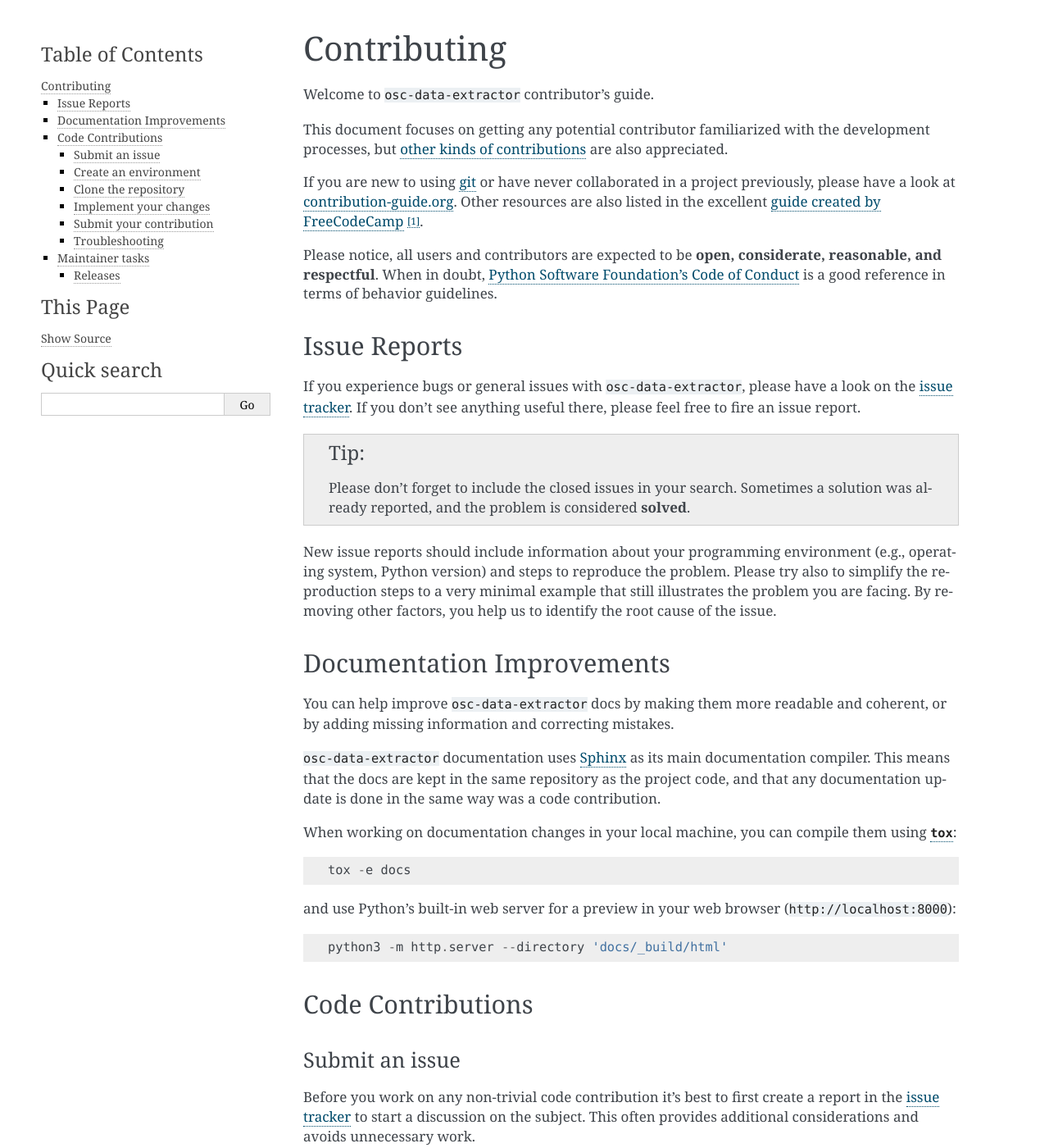
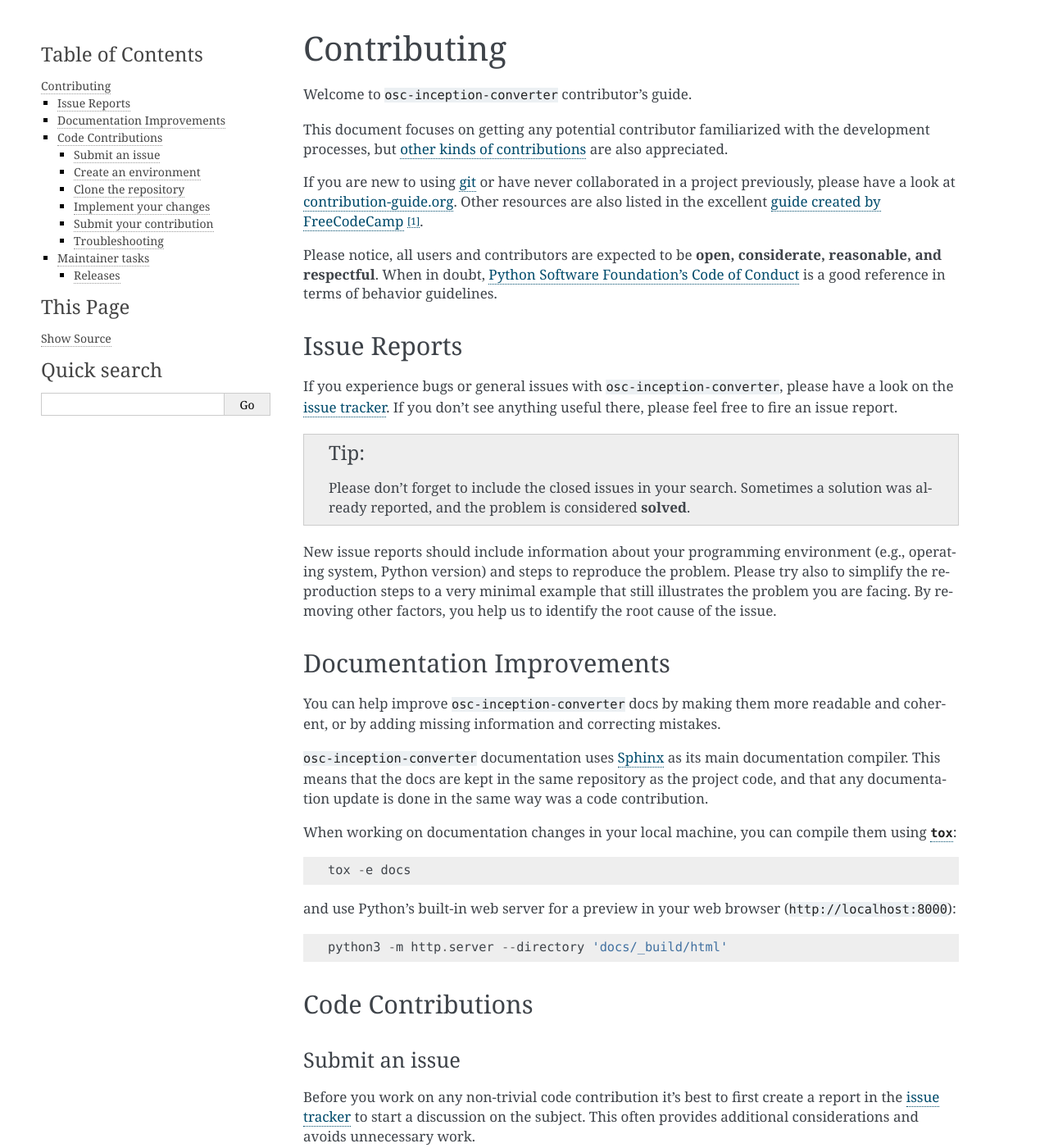
Before and after one commit to os-climate/osc-inception-converter, a Sphinx documentation site: the page built from docs/contributing.rst, in a window 1280 px wide and 1400 px high. Shown: the whole window at 82% size. Built offline with Sphinx 7.4.7, drawn with Linux system fonts in a browser that asks for light colours; pages that are not in the unit, such as notebooks, are missing from menus; the version number is read from the project's files by our own code; some of the changed text lies outside the part shown.

Commit message:
Chore: Repo updates
Signed-off-by: Matthew Watkins <mwatkins@linuxfoundation.org>

```diff
--- a/CONTRIBUTING.rst
+++ b/CONTRIBUTING.rst
@@ -27,7 +27,7 @@
 Contributing
 ============
 
-Welcome to ``osc-data-extractor`` contributor's guide.
+Welcome to ``osc-inception-converter`` contributor's guide.
 
 This document focuses on getting any potential contributor familiarized
 with the development processes, but `other kinds of contributions`_ are also
@@ -46,7 +46,7 @@
 Issue Reports
 =============
 
-If you experience bugs or general issues with ``osc-data-extractor``, please have a look
+If you experience bugs or general issues with ``osc-inception-converter``, please have a look
 on the `issue tracker`_. If you don't see anything useful there, please feel
 free to fire an issue report.
 
@@ -65,10 +65,10 @@
 Documentation Improvements
 ==========================
 
-You can help improve ``osc-data-extractor`` docs by making them more readable and coherent, or
+You can help improve ``osc-inception-converter`` docs by making them more readable and coherent, or
 by adding missing information and correcting mistakes.
 
-``osc-data-extractor`` documentation uses Sphinx_ as its main documentation compiler.
+``osc-inception-converter`` documentation uses Sphinx_ as its main documentation compiler.
 This means that the docs are kept in the same repository as the project code, and
 that any documentation update is done in the same way was a code contribution.
 
@@ -80,7 +80,7 @@
 
    .. tip::
       Please notice that the `GitHub web interface`_ provides a quick way of
-      propose changes in ``osc-data-extractor``'s files. While this mechanism can
+      propose changes in ``osc-inception-converter``'s files. While this mechanism can
       be tricky for normal code contributions, it works perfectly fine for
       contributing to the docs, and can be quite handy.
 
@@ -131,8 +131,8 @@
 
 or Miniconda_::
 
-    conda create -n osc-data-extractor python=3 six virtualenv pytest pytest-cov
-    conda activate osc-data-extractor
+    conda create -n osc-inception-converter python=3 six virtualenv pytest pytest-cov
+    conda activate osc-inception-converter
 
 Clone the repository
 --------------------
@@ -142,8 +142,8 @@
    page. This creates a copy of the code under your account on |the repository service|.
 #. Clone this copy to your local disk::
 
-    git clone git@github.com:YourLogin/osc-data-extractor.git
-    cd osc-data-extractor
+    git clone git@github.com:YourLogin/osc-inception-converter.git
+    cd osc-inception-converter
 
 #. You should run::
 
@@ -158,7 +158,7 @@
     pip install pre-commit
     pre-commit install
 
-   ``osc-data-extractor`` comes with a lot of hooks configured to automatically help the
+   ``osc-inception-converter`` comes with a lot of hooks configured to automatically help the
    developer to check the code being written.
 
 Implement your changes
@@ -285,7 +285,7 @@
 
 If you are part of the group of maintainers and have correct user permissions
 on PyPI_, the following steps can be used to release a new version for
-``osc-data-extractor``:
+``osc-inception-converter``:
 
 #. Make sure all unit tests are successful.
 #. Tag the current commit on the main branch with a release tag, e.g., ``v1.2.3``.
@@ -314,8 +314,8 @@
 .. |the repository service| replace:: GitHub
 .. |contribute button| replace:: "Create pull request"
 
-.. _repository: https://github.com/<USERNAME>/osc-data-extractor
-.. _issue tracker: https://github.com/<USERNAME>/osc-data-extractor/issues
+.. _repository: https://github.com/<USERNAME>/osc-inception-converter
+.. _issue tracker: https://github.com/<USERNAME>/osc-inception-converter/issues
 .. <-- end -->
 
 
--- a/docs/conf.py
+++ b/docs/conf.py
@@ -34,7 +34,7 @@
     from sphinx import apidoc
 
 output_dir = os.path.join(__location__, "api")
-module_dir = os.path.join(__location__, "../src/osc_data_extractor")
+module_dir = os.path.join(__location__, "../src/osc_inception_converter")
 try:
     shutil.rmtree(output_dir)
 except FileNotFoundError:
@@ -87,7 +87,7 @@
 master_doc = "index"
 
 # General information about the project.
-project = "osc-data-extractor"
+project = "osc-inception-converter"
 copyright = "2023, Matthew Watkins"
 
 # The version info for the project you're documenting, acts as replacement for
@@ -99,7 +99,7 @@
 # If you don’t need the separation provided between version and release,
 # just set them both to the same value.
 try:
-    from osc_data_extractor import __version__ as version
+    from osc_inception_converter import __version__ as version
 except ImportError:
     version = ""
 
@@ -229,7 +229,7 @@
 # html_file_suffix = None
 
 # Output file base name for HTML help builder.
-htmlhelp_basename = "osc-data-extractor-doc"
+htmlhelp_basename = "osc-inception-converter-doc"
 
 
 # -- Options for LaTeX output ------------------------------------------------
@@ -246,7 +246,7 @@
 # Grouping the document tree into LaTeX files. List of tuples
 # (source start file, target name, title, author, documentclass [howto/manual]).
 latex_documents = [
-    ("index", "user_guide.tex", "osc-data-extractor Documentation", "Matthew Watkins", "manual")
+    ("index", "user_guide.tex", "osc-inception-converter Documentation", "Matthew Watkins", "manual")
 ]
 
 # The name of an image file (relative to this directory) to place at the top of
--- a/docs/index.rst
+++ b/docs/index.rst
@@ -1,8 +1,8 @@
 ==================
-osc-data-extractor
+osc-inception-converter
 ==================
 
-This is the documentation of **osc-data-extractor**.
+This is the documentation of **osc-inception-converter**.
 
 .. note::
 
--- a/pyproject.toml
+++ b/pyproject.toml
@@ -1,5 +1,5 @@
 [project]
-name = "osc-data-extractor"
+name = "osc-inception-converter"
 version = "0.1.0"
 description = "OS-Climate Data Extraction Tool"
 authors = [
@@ -42,7 +42,7 @@
 license-files = ["LICENSES.txt"]
 
 [project.scripts]
-osc-data-extractor = "osc_data_extractor.skeleton:run"
+osc-inception-converter = "osc_inception_converter.skeleton:run"
 
 [project.optional-dependencies]
   dev = [
--- a/src/osc_data_extractor/__init__.py
+++ b/src/osc_data_extractor/__init__.py
@@ -8,7 +8,7 @@
 
 try:
     # Change here if project is renamed and does not equal the package name
-    dist_name = "osc-data-extractor"
+    dist_name = "osc-inception-converter"
     __version__ = version(dist_name)
 except PackageNotFoundError:  # pragma: no cover
     __version__ = "unknown"
```
Also changed, not shown: README.rst (+6 -6 lines), .pre-commit-config.yaml, 7 other files.
